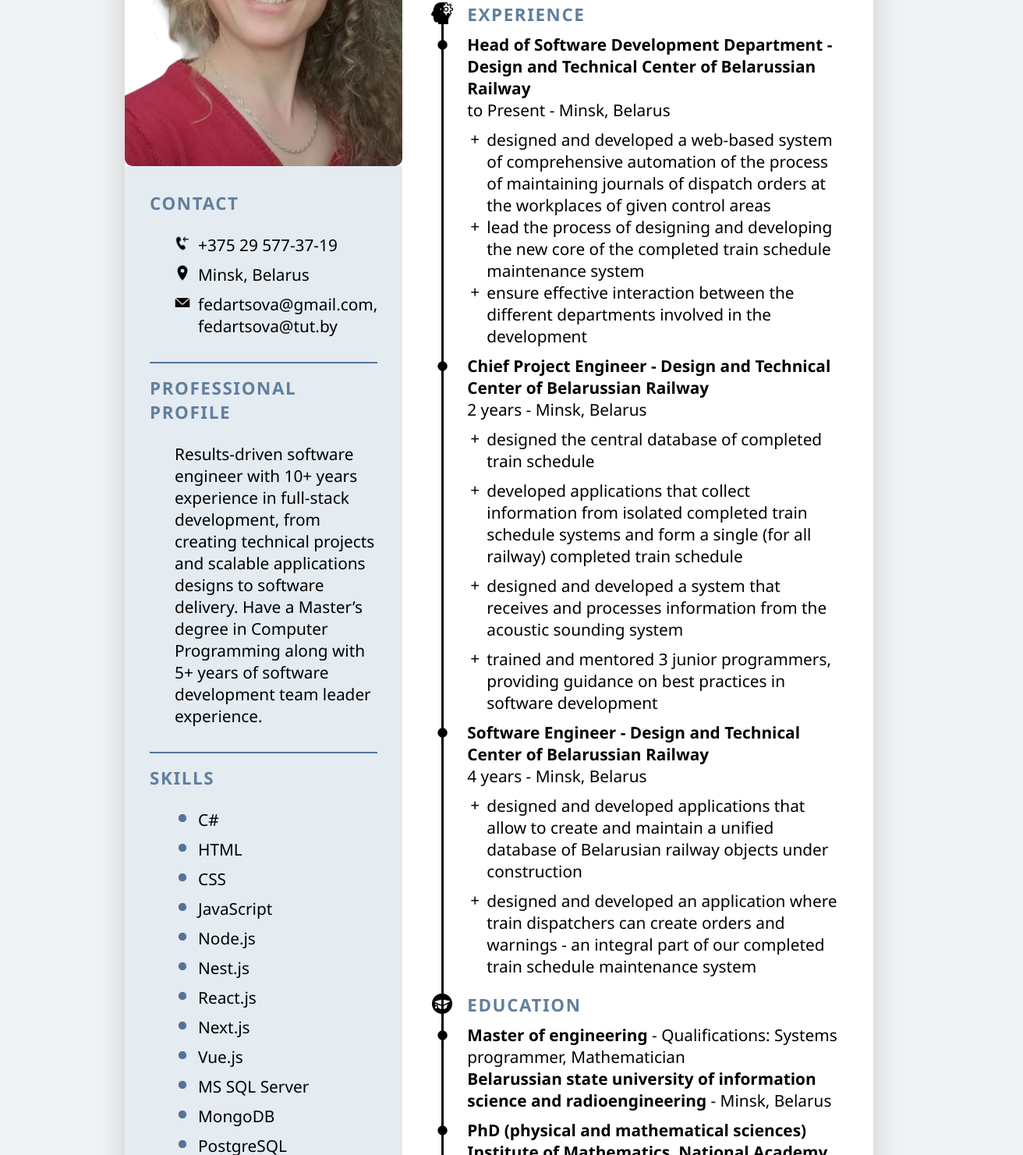
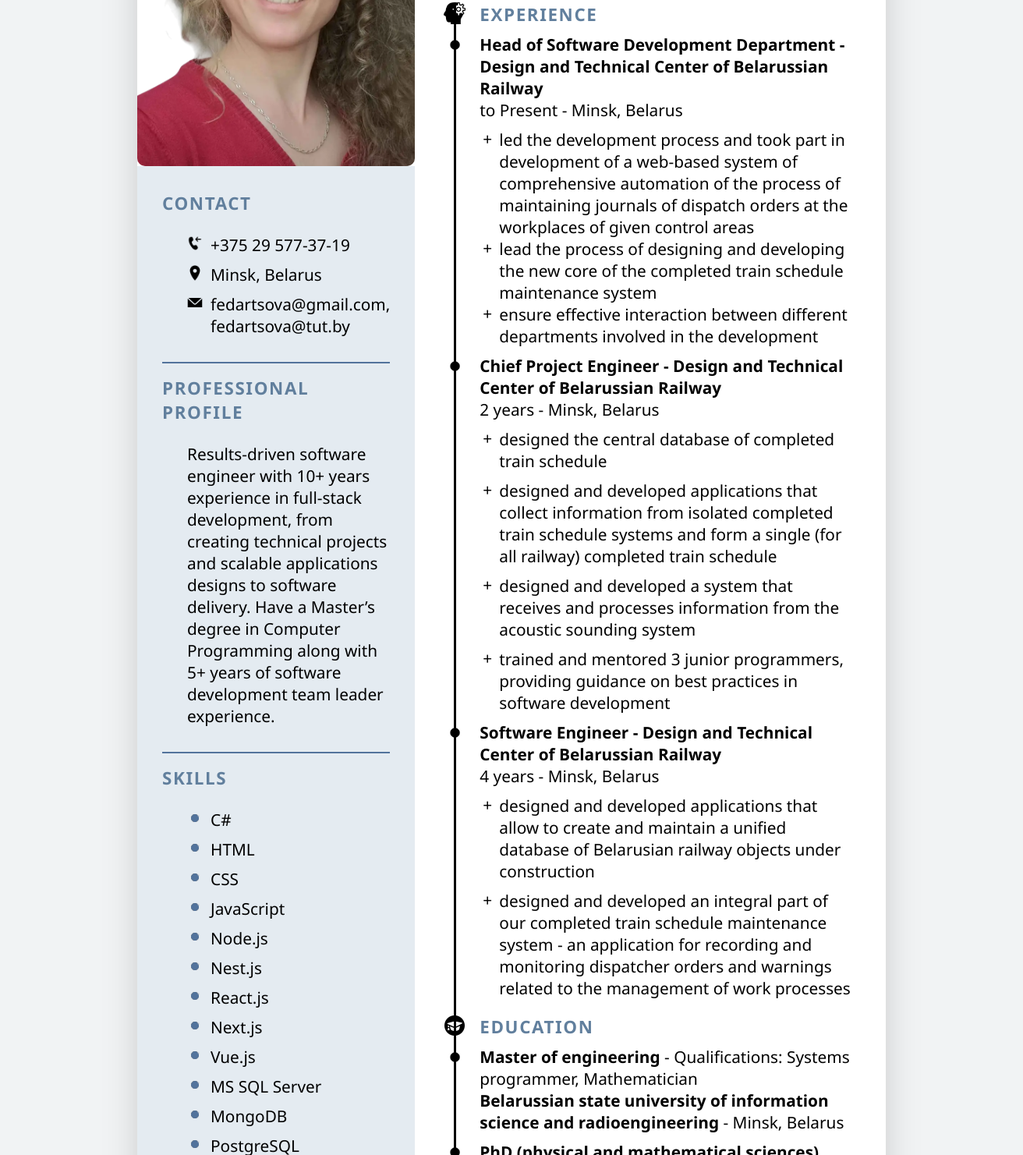
Before and after one commit to natallia-js/english-cv, a plain HTML site: page index.html in a window 1280 px wide. Shown: the part 275-1756 px from the top of the page at 78% size, 1312 px wide, since content can reach past the window. Drawn offline with Linux system fonts and the light colour scheme.

Commit message:
edit experience info

```diff
--- a/components/ExperienceBlock.js
+++ b/components/ExperienceBlock.js
@@ -15,10 +15,10 @@ export default class ExperienceBlock extends HTMLElement {
                 <div class="content">to Present - Minsk, Belarus</div>
                 <div class="content p-b-2 p-t-2">
                     <ul class="experience-detailed-info">
-                        <li>designed and developed a web-based system of comprehensive automation of the process of
-                        maintaining journals of dispatch orders at the workplaces of given control areas</li>
+                        <li>led the development process and took part in development of a web-based system of comprehensive automation
+                        of the process of maintaining journals of dispatch orders at the workplaces of given control areas</li>
                         <li>lead the process of designing and developing the new core of the completed train schedule maintenance system</li>
-                        <li>ensure effective interaction between the different departments involved in the development</li>
+                        <li>ensure effective interaction between different departments involved in the development</li>
                     </ul>
                 </div>
                 <li>
@@ -28,7 +28,7 @@ export default class ExperienceBlock extends HTMLElement {
                 <div class="content p-b-2 p-t-2">
                     <ul class="experience-detailed-info">
                         <li class="p-b-2">designed the central database of completed train schedule</li>
-                        <li class="p-b-2">developed applications that collect information from isolated completed train schedule
+                        <li class="p-b-2">designed and developed applications that collect information from isolated completed train schedule
                         systems and form a single (for all railway) completed train schedule</li>
                         <li class="p-b-2">designed and developed a system that receives and processes information from the
                         acoustic sounding system</li>
@@ -44,8 +44,9 @@ export default class ExperienceBlock extends HTMLElement {
                     <ul class="experience-detailed-info">
                         <li class="p-b-2">designed and developed applications that allow to create and maintain a unified database of
                         Belarusian railway objects under construction</li>
-                        <li>designed and developed an application where train dispatchers can create orders and warnings -
-                        an integral part of our completed train schedule maintenance system</li>
+                        <li>designed and developed an integral part of our completed train schedule maintenance system -
+                        an application for recording and monitoring dispatcher orders and warnings related to the management of work processes
+                        </li>
                     </ul>
                 </div>
 
--- a/index.css
+++ b/index.css
@@ -20,6 +20,7 @@ html {
   display: flex;
   justify-content: center;
   align-items: center;
+  width: 100vw;
 }
 
 body {
```
